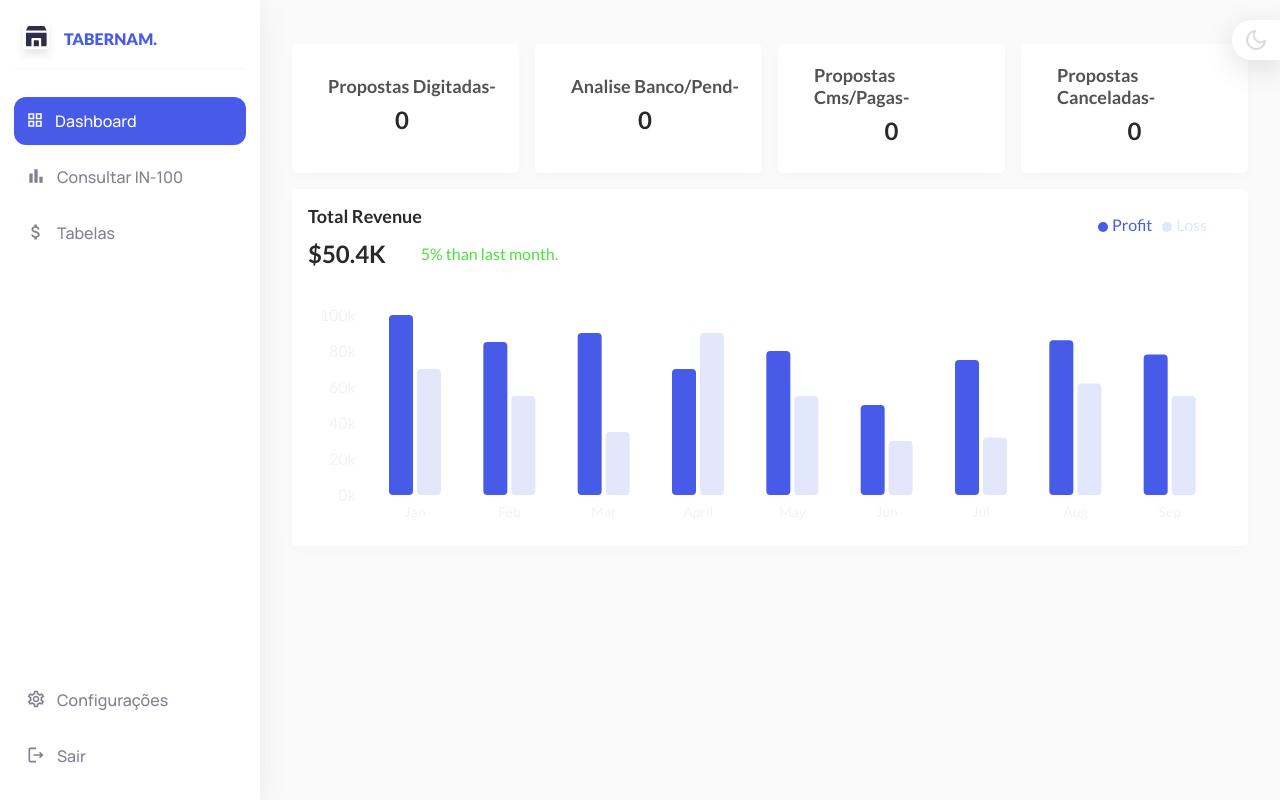
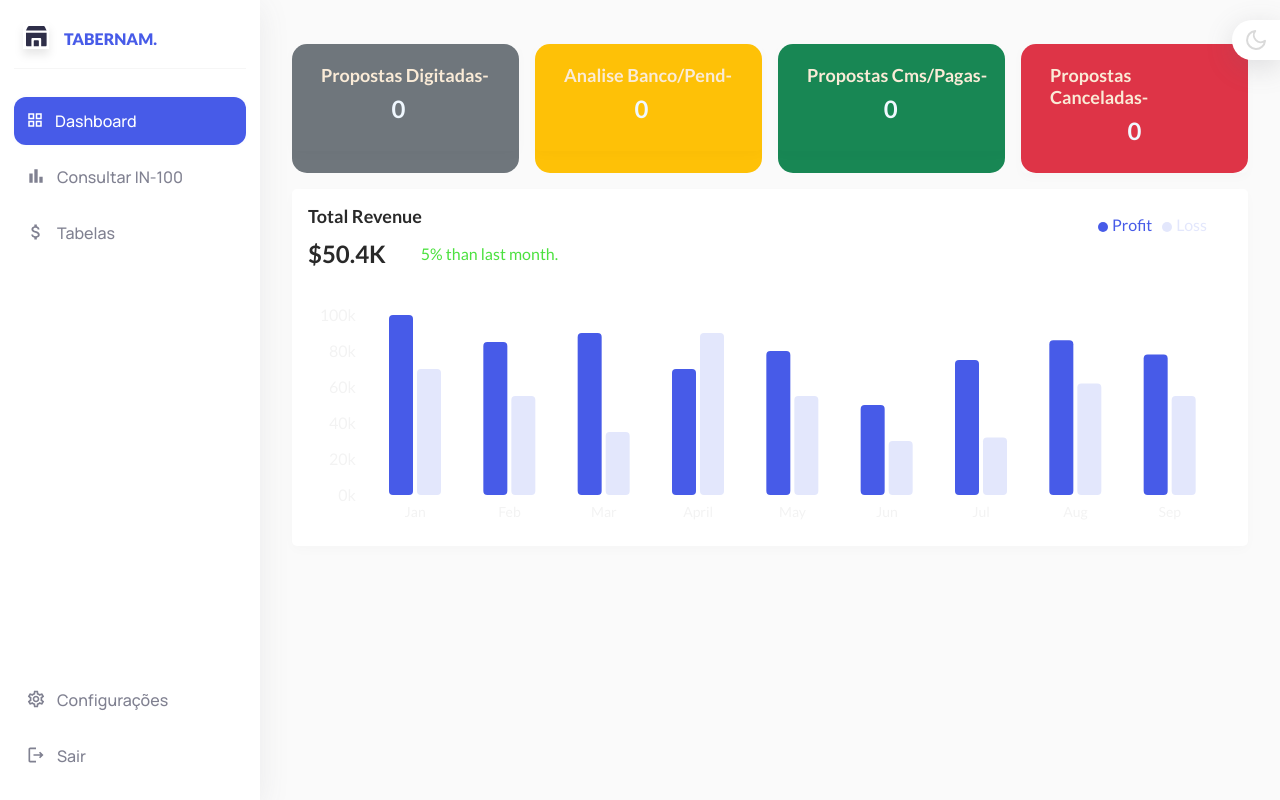
Before and after one commit to ArthurMorenoDev/facilita-frontend-admin, a React (Vite) app: page /dashboard in a window 1280 px wide. Built offline with nearby package versions, Linux system fonts and the light colour scheme; some icons are missing.

Commit message:
Estilização geral da pagina

```diff
--- a/src/components/dashboard/areaCards/AreaCard.jsx
+++ b/src/components/dashboard/areaCards/AreaCard.jsx
@@ -20,7 +20,7 @@ const AreaCard = ({ colors, percentFillValue, cardInfo }) => {
   };
 
   return (
-    <div className="area-card">
+    <div className="area-card" >
       <div className="area-card-info">
         <h5 className="info-title">{cardInfo.title}</h5>
         <div className="info-value">{cardInfo.value}</div>
--- a/src/components/dashboard/areaCards/AreaCards.jsx
+++ b/src/components/dashboard/areaCards/AreaCards.jsx
@@ -4,6 +4,7 @@ import "./AreaCards.scss";
 const AreaCards = () => {
   return (
     <section className="content-area-cards">
+      <div className="digitada">
       <AreaCard
         colors={["#e4e8ef", "#475be8"]}
         percentFillValue={80}
@@ -13,6 +14,9 @@ const AreaCards = () => {
           // text: "We have sold 123 items.",
         }}
       />
+      </div>
+
+      <div className="pendente">
       <AreaCard
         colors={["#e4e8ef", "#4ce13f"]}
         percentFillValue={50}
@@ -22,6 +26,9 @@ const AreaCards = () => {
           // text: "Available to payout",
         }}
       />
+      </div>
+
+      <div className="paga">
       <AreaCard
         colors={["#e4e8ef", "#f29a2e"]}
         percentFillValue={40}
@@ -31,6 +38,9 @@ const AreaCards = () => {
           // text: "Available to payout",
         }}
       />
+      </div>
+
+      <div className="cancelada">
       <AreaCard
         colors={["#e4e8ef", "#f29a2e"]}
         percentFillValue={40}
@@ -40,6 +50,7 @@ const AreaCards = () => {
           // text: "Available to payout",
         }}
       />
+      </div>
     </section>
   );
 };
--- a/src/components/dashboard/areaCards/AreaCards.scss
+++ b/src/components/dashboard/areaCards/AreaCards.scss
@@ -13,7 +13,6 @@
   }
 
   .area-card {
-    background-color: var(--secondary-color);
     display: flex;
     align-items: center;
     border-radius: 5px;
@@ -26,15 +25,17 @@
     }
 
     .info-title {
-      padding-left: 20px;
-      color: var(--lg-text-color);
+      padding-left: 13px;
+      color: antiquewhite;
+      // color: var(--lg-text-color);
       font-size: 18px;
       margin-bottom: 8px;
       font-weight: bold;
     }
 
     .info-value {
-      color: var(--xl-text-color);
+      color: aliceblue;
+      // color: var(--xl-text-color);
       text-align: center;
       font-weight: 700;
       font-size: 24px;
@@ -65,3 +66,20 @@
     opacity: 0.9;
   }
 }
+
+.digitada{
+  background-color: #6f767c;
+  border-radius: 15px;
+}
+.pendente{
+  background-color: #fec107;
+  border-radius: 15px;
+}
+.paga{
+  background-color: #188754;
+  border-radius: 15px;
+}
+.cancelada{
+  background-color: #de3447;
+  border-radius: 15px;
+}
--- a/src/screens/dashboard/DashboardScreen.jsx
+++ b/src/screens/dashboard/DashboardScreen.jsx
@@ -5,7 +5,6 @@ const Dashboard = () => {
     <div className="content-area">
       <AreaCards />
       <AreaCharts />
-      {/* <AreaTable /> */}
     </div>
   );
 };
```
